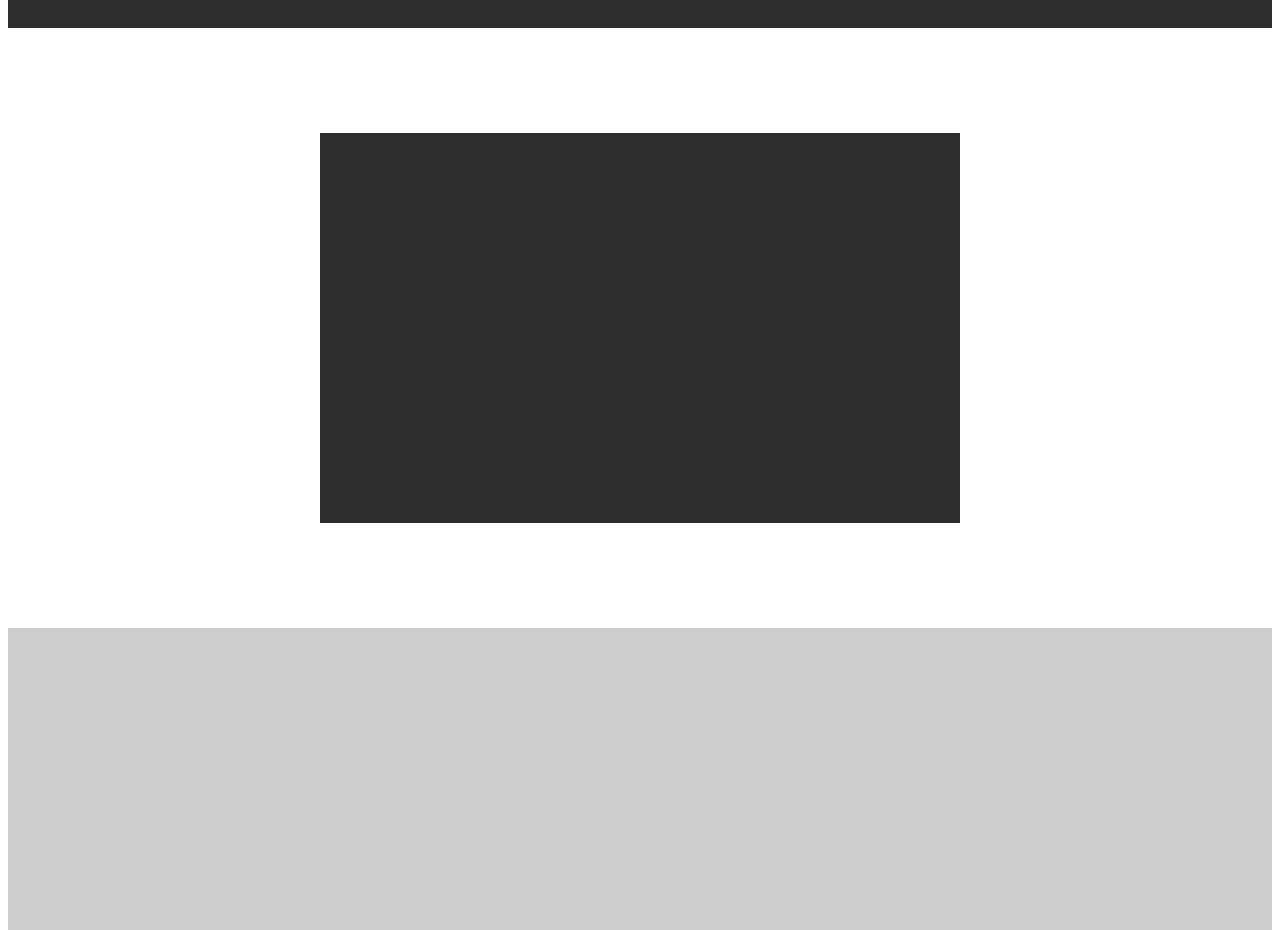
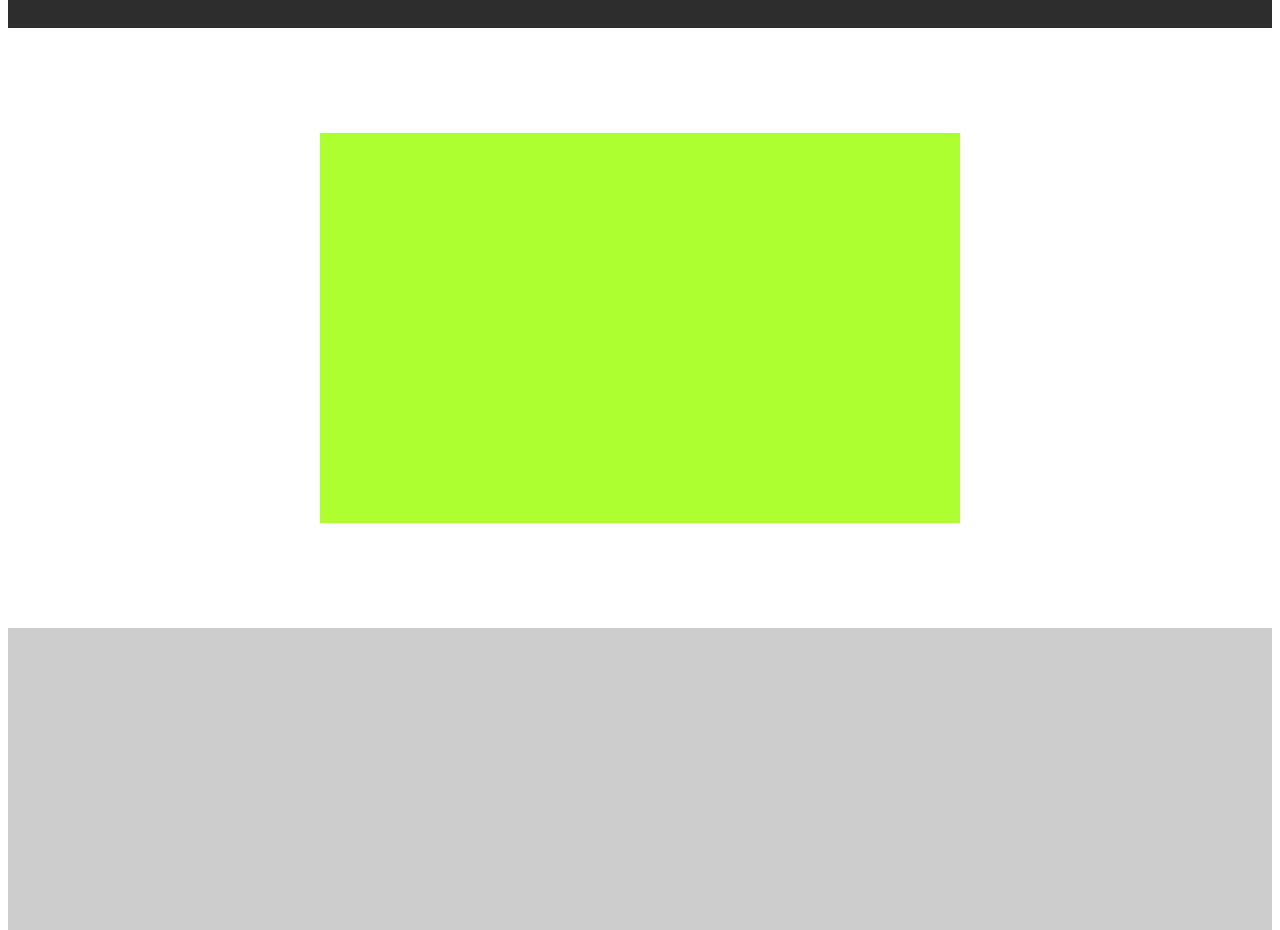
Before and after one commit to macarenapoo/ejercicios-scroll, a plain HTML site: page index.html in a window 1280 px wide. Shown: the part 2380-3310 px from the top of the page. Drawn offline with Linux system fonts and the light colour scheme.

Commit message:
Cambiar el color del video cuando esta completamente a la vista

```diff
--- a/index.html
+++ b/index.html
@@ -14,7 +14,7 @@
         <p>Lorem ipsum dolor, sit amet consectetur adipisicing elit. Facilis qui ipsa non tenetur itaque nesciunt rem tempora minima necessitatibus deleniti.</p>
     </header>
     <div class="body">
-        <div class="video"></div>
+        <div class="video" id="video"></div>
     </div>
     <footer class="footer"></footer>
     <script src="script.js"></script>
--- a/script.js
+++ b/script.js
@@ -0,0 +1,19 @@
+window.addEventListener('scroll', function (){
+    var video = document.getElementById("video");
+    var posVideo = video.offsetTop;
+    var alturaVideo = video.offsetHeight;
+    var currentScroll = window.pageYOffset;
+    var windowHeight = window.innerHeight;
+
+    if (posVideo + alturaVideo < currentScroll + windowHeight &&
+        posVideo > currentScroll
+    ) {
+       video.classList.add("play");
+    } else {
+        video.classList.remove("play");
+    }
+
+   // console.log("posVideo", posVideo);
+    // console.log("currentScroll", currentScroll);
+    // console.log("windowHeight", windowHeight);
+});
--- a/styles.css
+++ b/styles.css
@@ -40,6 +40,10 @@ body {
     background-color: #2D2D2D;
 }
 
+.video.play {
+    background-color: greenyellow;
+}
+
 .footer {
     background-color: #ccc;
     height: 1200px;
```
